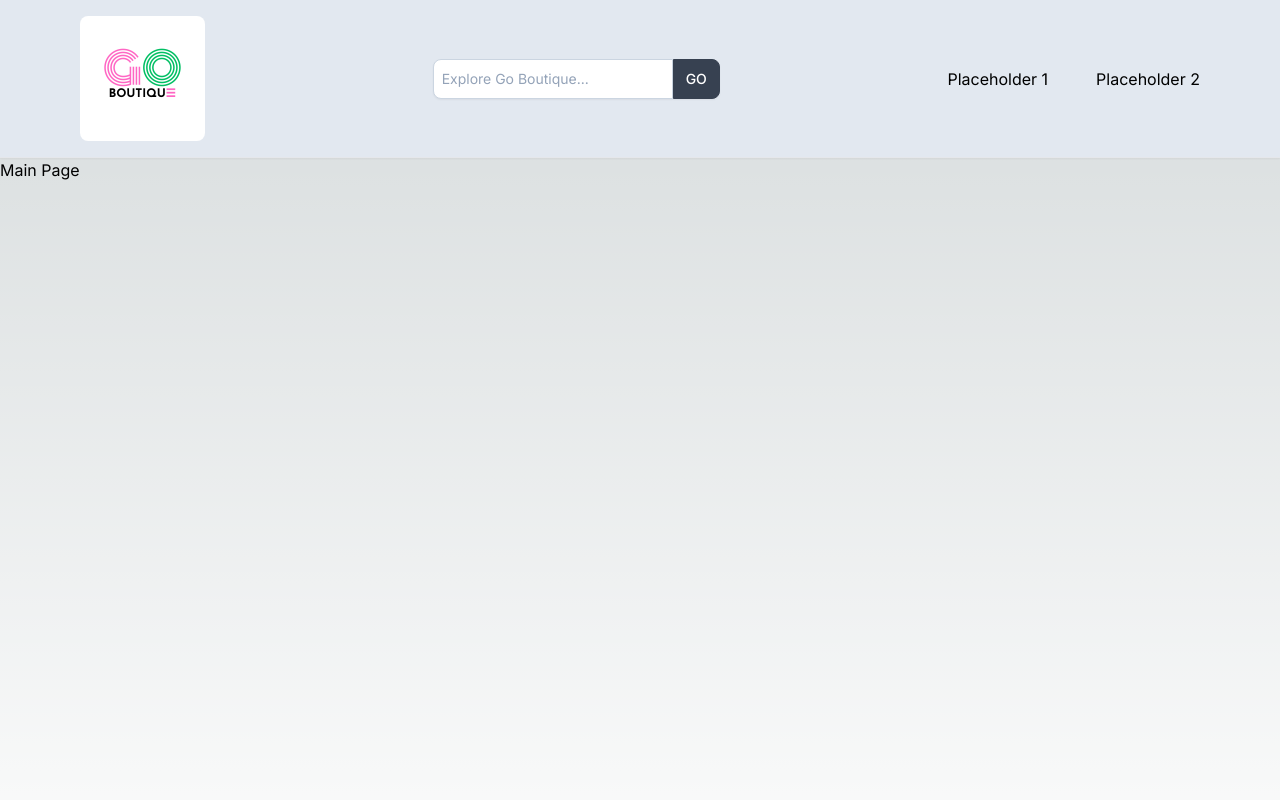
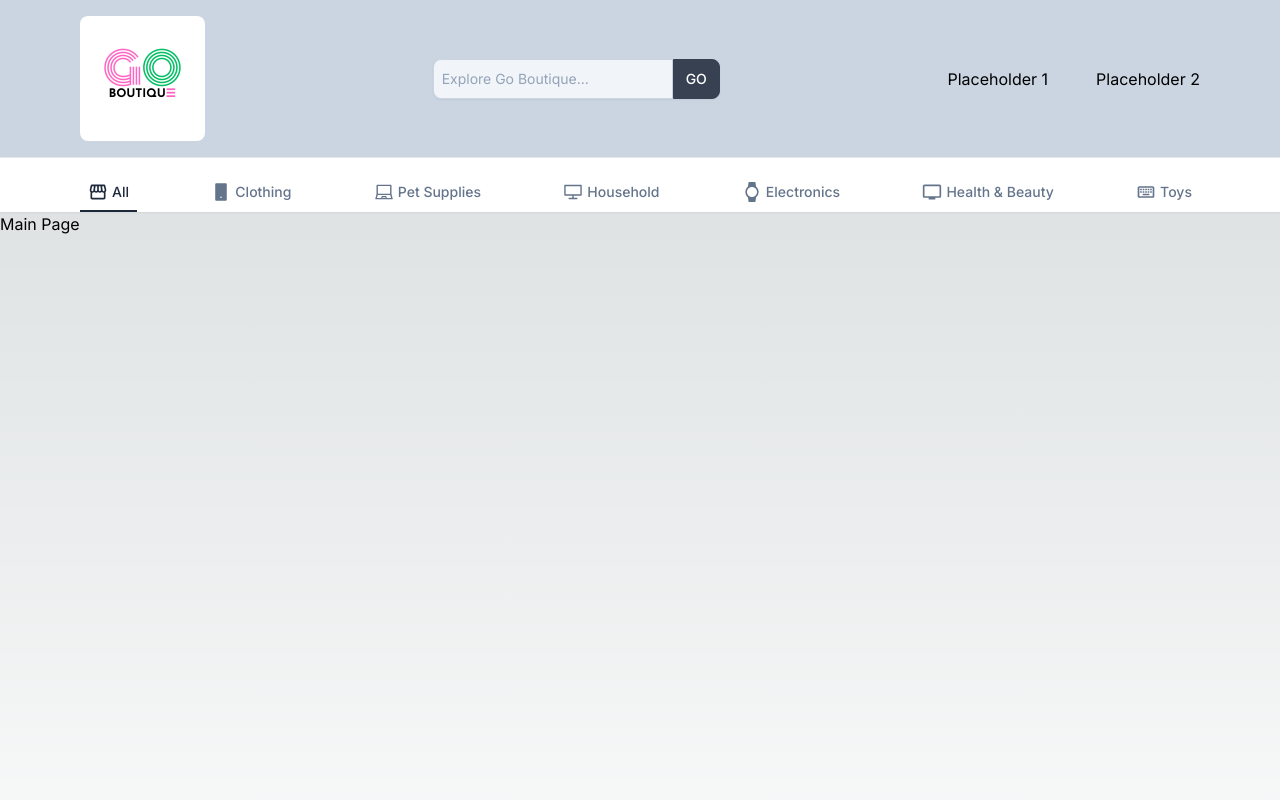
Before and after one commit to michaelDragomir/go-boutique, a Next.js app: page / in a window 1280 px wide. Shown: the top 800 px of the page. Built offline with nearby package versions, Linux system fonts and the light colour scheme.

Commit message:
adding categories

```diff
--- a/src/app/components/Header.tsx
+++ b/src/app/components/Header.tsx
@@ -4,7 +4,7 @@ import Image from 'next/image';
 
 const Header = () => {
 	return (
-		<div className='sticky w-full bg-slate-200 z-30 shadow-sm top-0 '>
+		<div className='sticky w-full bg-slate-300 z-30 shadow-sm top-0 '>
 			<div className='py-4 border-b-[1px]'>
 				<div className='max-w-[1920px] mx-auto xl:px-20 md:px-2 px-4'>
 					<div className='flex flex-row items-center justify-between gap-3 md:gap-0 '>
@@ -23,7 +23,7 @@ const Header = () => {
 							>
 								<input
 									required
-									className='w-60 h-10 placeholder:text-slate-400 block bg-white border border-slate-300 rounded-l-lg py-2 pl-2 pr-3 shadow-sm focus:outline-none focus:border-sky-500 focus:ring-sky-500 focus:ring-1 sm:text-sm'
+									className='w-60 h-10 placeholder:text-slate-400 block bg-slate-100 border border-slate-300 rounded-l-lg py-2 pl-2 pr-3 shadow-sm focus:outline-none focus:border-sky-500 focus:ring-sky-500 focus:ring-1 sm:text-sm'
 									placeholder='Explore Go Boutique...'
 									type='text'
 									// value={inputFieldValue}
@@ -38,8 +38,118 @@ const Header = () => {
 							</form>
 						</div>
 						<div className='flex items-center gap-8 md:gap-12'>
-							<div className='relative cursor-pointer'> Placeholder 1</div>
-							<div className='relative z-30'> Placeholder 2</div>
+							<div className='relative cursor-pointer text-black'>
+								Placeholder 1
+							</div>
+							<div className='relative z-30 text-black'> Placeholder 2</div>
+						</div>
+					</div>
+				</div>
+			</div>
+			<div className='bg-white'>
+				<div className='max-w-[1920px] mx-auto xl:px-20 md:px-2 px-4'>
+					<div className='pt-4 flex flex-row items-center justify-between overflow-x-auto'>
+						<div className='flex items-center justify-center text-center gap-1 p-2 border-b-2 hover:text-slate-800 transition cursor-pointer border-b-slate-800 text-slate-800'>
+							<svg
+								stroke='currentColor'
+								fill='currentColor'
+								stroke-width='0'
+								viewBox='0 0 24 24'
+								height='20'
+								width='20'
+								xmlns='http://www.w3.org/2000/svg'
+							>
+								<path fill='none' d='M0 0h24v24H0z'></path>
+								<path d='M21.9 8.89l-1.05-4.37c-.22-.9-1-1.52-1.91-1.52H5.05c-.9 0-1.69.63-1.9 1.52L2.1 8.89c-.24 1.02-.02 2.06.62 2.88.08.11.19.19.28.29V19c0 1.1.9 2 2 2h14c1.1 0 2-.9 2-2v-6.94c.09-.09.2-.18.28-.28.64-.82.87-1.87.62-2.89zm-2.99-3.9l1.05 4.37c.1.42.01.84-.25 1.17-.14.18-.44.47-.94.47-.61 0-1.14-.49-1.21-1.14L16.98 5l1.93-.01zM13 5h1.96l.54 4.52c.05.39-.07.78-.33 1.07-.22.26-.54.41-.95.41-.67 0-1.22-.59-1.22-1.31V5zM8.49 9.52L9.04 5H11v4.69c0 .72-.55 1.31-1.29 1.31-.34 0-.65-.15-.89-.41a1.42 1.42 0 01-.33-1.07zm-4.45-.16L5.05 5h1.97l-.58 4.86c-.08.65-.6 1.14-1.21 1.14-.49 0-.8-.29-.93-.47-.27-.32-.36-.75-.26-1.17zM5 19v-6.03c.08.01.15.03.23.03.87 0 1.66-.36 2.24-.95.6.6 1.4.95 2.31.95.87 0 1.65-.36 2.23-.93.59.57 1.39.93 2.29.93.84 0 1.64-.35 2.24-.95.58.59 1.37.95 2.24.95.08 0 .15-.02.23-.03V19H5z'></path>
+							</svg>
+							<div className='font-medium text-sm'>All</div>
+						</div>
+						<div className='flex items-center justify-center text-center gap-1 p-2 border-b-2 hover:text-slate-800 transition cursor-pointer border-transparent text-slate-500'>
+							<svg
+								stroke='currentColor'
+								fill='currentColor'
+								stroke-width='0'
+								viewBox='0 0 1024 1024'
+								height='20'
+								width='20'
+								xmlns='http://www.w3.org/2000/svg'
+							>
+								<path d='M744 62H280c-35.3 0-64 28.7-64 64v768c0 35.3 28.7 64 64 64h464c35.3 0 64-28.7 64-64V126c0-35.3-28.7-64-64-64zM512 824c-22.1 0-40-17.9-40-40s17.9-40 40-40 40 17.9 40 40-17.9 40-40 40z'></path>
+							</svg>
+							<div className='font-medium text-sm'>Clothing</div>
+						</div>
+						<div className='flex items-center justify-center text-center gap-1 p-2 border-b-2 hover:text-slate-800 transition cursor-pointer border-transparent text-slate-500'>
+							<svg
+								stroke='currentColor'
+								fill='currentColor'
+								stroke-width='0'
+								viewBox='0 0 1024 1024'
+								height='20'
+								width='20'
+								xmlns='http://www.w3.org/2000/svg'
+							>
+								<path d='M956.9 845.1L896.4 632V168c0-17.7-14.3-32-32-32h-704c-17.7 0-32 14.3-32 32v464L67.9 845.1C60.4 866 75.8 888 98 888h828.8c22.2 0 37.6-22 30.1-42.9zM200.4 208h624v395h-624V208zm228.3 608l8.1-37h150.3l8.1 37H428.7zm224 0l-19.1-86.7c-.8-3.7-4.1-6.3-7.8-6.3H398.2c-3.8 0-7 2.6-7.8 6.3L371.3 816H151l42.3-149h638.2l42.3 149H652.7z'></path>
+							</svg>
+							<div className='font-medium text-sm'>Pet Supplies</div>
+						</div>
+						<div className='flex items-center justify-center text-center gap-1 p-2 border-b-2 hover:text-slate-800 transition cursor-pointer border-transparent text-slate-500'>
+							<svg
+								stroke='currentColor'
+								fill='currentColor'
+								stroke-width='0'
+								viewBox='0 0 1024 1024'
+								height='20'
+								width='20'
+								xmlns='http://www.w3.org/2000/svg'
+							>
+								<path d='M928 140H96c-17.7 0-32 14.3-32 32v496c0 17.7 14.3 32 32 32h380v112H304c-8.8 0-16 7.2-16 16v48c0 4.4 3.6 8 8 8h432c4.4 0 8-3.6 8-8v-48c0-8.8-7.2-16-16-16H548V700h380c17.7 0 32-14.3 32-32V172c0-17.7-14.3-32-32-32zm-40 488H136V212h752v416z'></path>
+							</svg>
+							<div className='font-medium text-sm'>Household</div>
+						</div>
+						<div className='flex items-center justify-center text-center gap-1 p-2 border-b-2 hover:text-slate-800 transition cursor-pointer border-transparent text-slate-500'>
+							<svg
+								stroke='currentColor'
+								fill='currentColor'
+								stroke-width='0'
+								viewBox='0 0 24 24'
+								height='20'
+								width='20'
+								xmlns='http://www.w3.org/2000/svg'
+							>
+								<path fill='none' d='M0 0h24v24H0z' opacity='.1'></path>
+								<path d='M20 12c0-2.54-1.19-4.81-3.04-6.27L16 0H8l-.95 5.73C5.19 7.19 4 9.45 4 12s1.19 4.81 3.05 6.27L8 24h8l.96-5.73A7.976 7.976 0 0020 12zM6 12c0-3.31 2.69-6 6-6s6 2.69 6 6-2.69 6-6 6-6-2.69-6-6z'></path>
+							</svg>
+							<div className='font-medium text-sm'>Electronics</div>
+						</div>
+						<div className='flex items-center justify-center text-center gap-1 p-2 border-b-2 hover:text-slate-800 transition cursor-pointer border-transparent text-slate-500'>
+							<svg
+								stroke='currentColor'
+								fill='currentColor'
+								stroke-width='0'
+								viewBox='0 0 24 24'
+								height='20'
+								width='20'
+								xmlns='http://www.w3.org/2000/svg'
+							>
+								<path fill='none' d='M0 0h24v24H0z'></path>
+								<path d='M21 3H3c-1.1 0-2 .9-2 2v12c0 1.1.9 2 2 2h5v2h8v-2h5c1.1 0 1.99-.9 1.99-2L23 5c0-1.1-.9-2-2-2zm0 14H3V5h18v12z'></path>
+							</svg>
+							<div className='font-medium text-sm'>Health & Beauty</div>
+						</div>
+						<div className='flex items-center justify-center text-center gap-1 p-2 border-b-2 hover:text-slate-800 transition cursor-pointer border-transparent text-slate-500'>
+							<svg
+								stroke='currentColor'
+								fill='currentColor'
+								stroke-width='0'
+								viewBox='0 0 24 24'
+								height='20'
+								width='20'
+								xmlns='http://www.w3.org/2000/svg'
+							>
+								<path fill='none' d='M0 0h24v24H0V0zm0 0h24v24H0V0z'></path>
+								<path d='M20 7v10H4V7h16m0-2H4c-1.1 0-1.99.9-1.99 2L2 17c0 1.1.9 2 2 2h16c1.1 0 2-.9 2-2V7c0-1.1-.9-2-2-2zm-9 3h2v2h-2zm0 3h2v2h-2zM8 8h2v2H8zm0 3h2v2H8zm-3 0h2v2H5zm0-3h2v2H5zm3 6h8v2H8zm6-3h2v2h-2zm0-3h2v2h-2zm3 3h2v2h-2zm0-3h2v2h-2z'></path>
+							</svg>
+							<div className='font-medium text-sm'>Toys</div>
 						</div>
 					</div>
 				</div>
```
